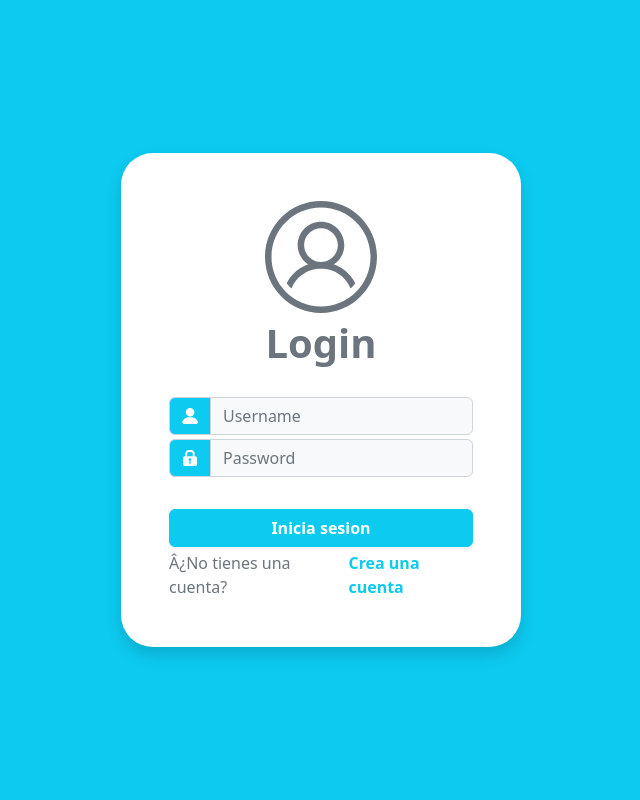
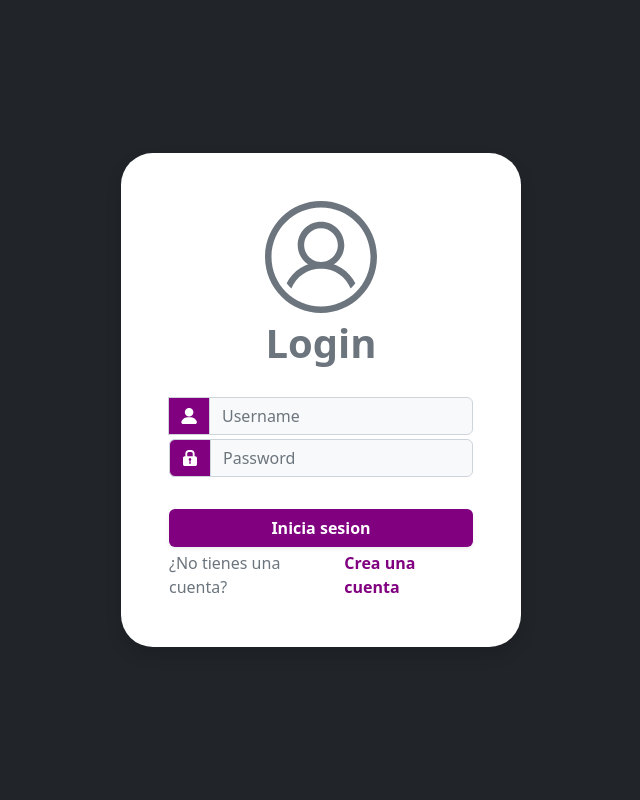
Before and after one commit to 2030Gian/PROYECTO_1_PARTE_WEB, a Flask app: page /login in a window 1280 px wide. Shown: the whole page, without its empty margins (319-959 px from the left). Run offline with Flask 3, Linux system fonts and the light colour scheme.

Commit message:
actualiza login.html

```diff
--- a/templates/index.html
+++ b/templates/index.html
@@ -4,7 +4,7 @@
     <meta charset="UTF-8">
     <meta http-equiv="X-UA-Compatible" content="IE=edge">
     <meta name="viewport" content="width=device-width, initial-scale=1.0">
-    <link rel="stylesheet" href="https://cdnjs.cloudflare.com/ajax/libs/font-awesome/5.15.1/css/all.min.css">
+    <link rel="stylesheet" href="https://cdnjs.cloudflare.com/ajax/libs/font-awesome/5.15.3/css/all.min.css">
     <link rel="stylesheet" href="../static/css/styles.css">
     <title> EducaWeb Trantor </title>
 </head>
@@ -63,7 +63,7 @@
         <div class="box-container">
 
             <div class="box">
-                <i class="fab fa-angular"></i>
+                <i class="fab fa-canadian-maple-leaf"></i>
                 <h3>Matematica</h3>
                 <p>labore molestias consectetur veniam</p>
             </div>
--- a/templates/login.html
+++ b/templates/login.html
@@ -13,7 +13,7 @@
       crossorigin="anonymous"
     />
   </head>
-  <body class="bg-info d-flex justify-content-center align-items-center vh-100">
+  <body class="bg-dark d-flex justify-content-center align-items-center vh-100">
 
     <div
       class="bg-white p-5 rounded-5 text-secondary shadow"
@@ -28,7 +28,13 @@
       </div>
       <div class="text-center fs-1 fw-bold">Login</div>
       <div class="input-group mt-4">
-        <div class="input-group-text bg-info">
+        <style>
+          .bg-purple {
+            background-color: purple;
+          }
+        </style>
+
+        <div class="input-group-text bg-purple">
           <img
             src="/static/img/username-icon.svg"
             alt="username-icon"
@@ -42,7 +48,7 @@
         />
       </div>
       <div class="input-group mt-1">
-        <div class="input-group-text bg-info">
+        <div class="input-group-text bg-purple">
           <img
             src="/static/img/password-icon.svg"
             alt="password-icon"
@@ -61,12 +67,21 @@
         <div class="pt-1">
         </div>
       </div>
-      <div class="btn btn-info text-white w-100 mt-4 fw-semibold shadow-sm">
+      <style>
+        /* Personalización del color morado */
+        .btn-purple {
+          background-color: purple;
+        }
+        .text-purple {
+          color: purple;
+        }
+      </style>
+      <div class="btn btn-purple text-white w-100 mt-4 fw-semibold shadow-sm">
         Inicia sesion
       </div>
       <div class="d-flex gap-1 justify-content-center mt-1">
-        <div>Â¿No tienes una cuenta?</div>
-        <a href="#" class="text-decoration-none text-info fw-semibold"
+        <div>¿No tienes una cuenta?</div>
+        <a href="#" class="text-decoration-none text-purple fw-semibold"
           >Crea una cuenta</a
         >
       </div>
```
